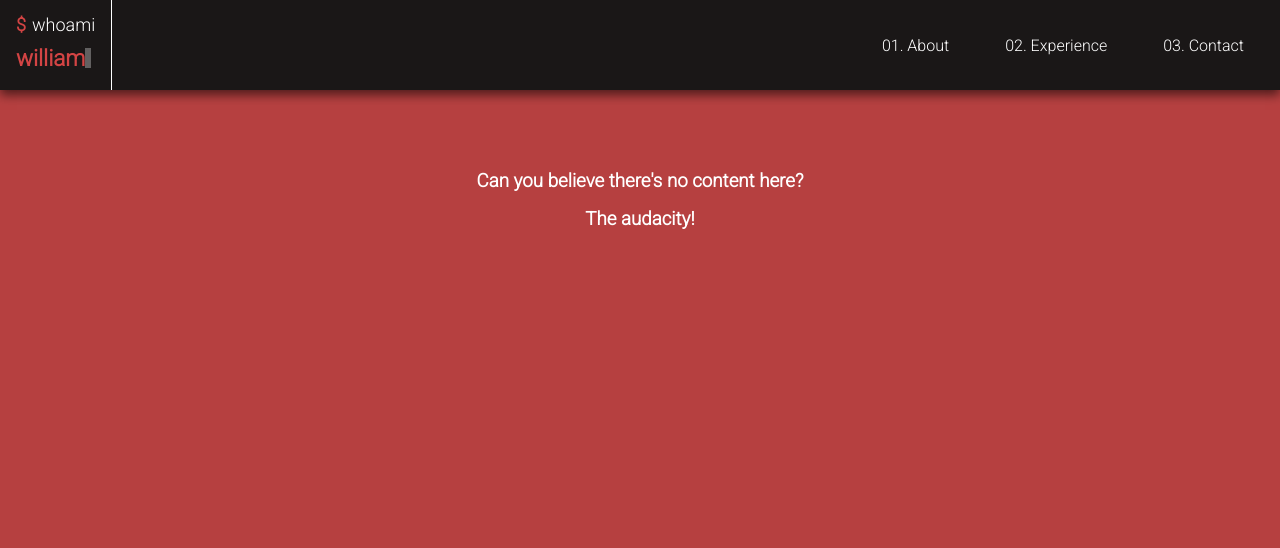
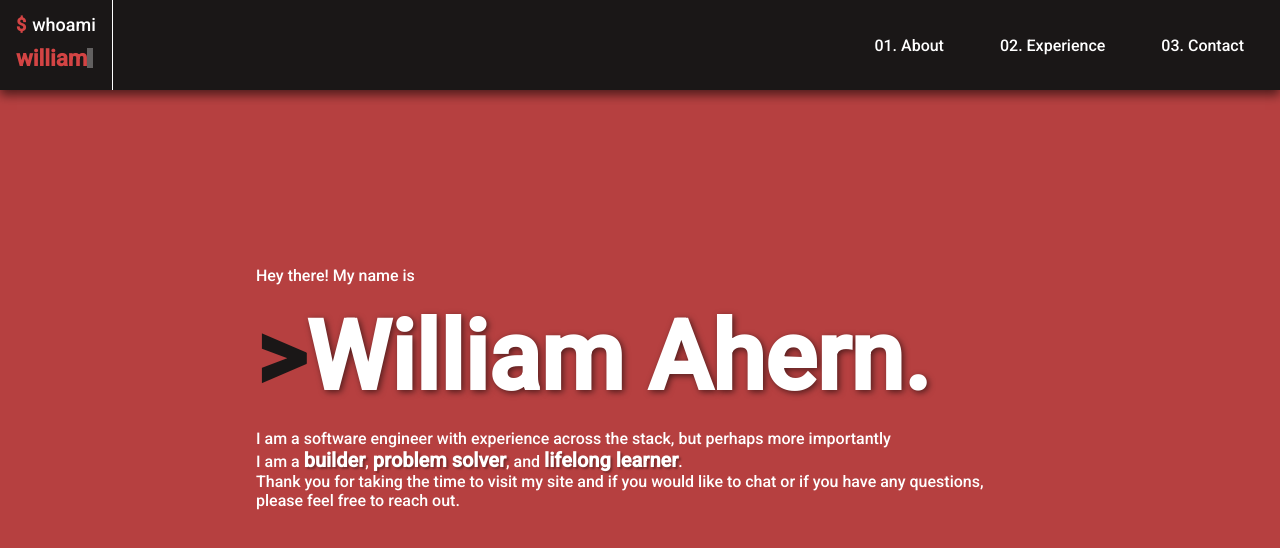
Before and after one commit to wi11ahern/who-am-i, a React (Vite) app: page / in a window 1280 px wide. Shown: the top 548 px of the page. Built offline with nearby package versions, Linux system fonts and the light colour scheme.

Commit message:
Add greeting component

```diff
--- a/index.html
+++ b/index.html
@@ -23,7 +23,7 @@
     <link rel="preconnect" href="https://fonts.googleapis.com" />
     <link rel="preconnect" href="https://fonts.gstatic.com" crossorigin />
     <link
-      href="https://fonts.googleapis.com/css2?family=Open+Sans&family=Roboto:wght@300&display=swap"
+      href="https://fonts.googleapis.com/css2?family=Open+Sans&family=Roboto:wght@300;500&display=swap"
       rel="stylesheet"
     />
     <link rel="manifest" href="/site.webmanifest" />
--- a/src/App.tsx
+++ b/src/App.tsx
@@ -1,15 +1,11 @@
+import Greeting from "./components/greeting/greeting";
 import Header from "./components/layout/header";
 
 function App() {
   return (
     <>
       <Header />
-      <h3 style={{ textAlign: "center", padding: "5rem 0 0 0" }}>
-        Can you believe there's no content here?
-      </h3>
-      <h3 style={{ textAlign: "center", padding: "1rem 0 0 0" }}>
-        The audacity!
-      </h3>
+      <Greeting />
     </>
   );
 }
--- /dev/null
+++ b/src/components/greeting/greeting.module.css
@@ -0,0 +1,38 @@
+.greeting {
+  margin: 10rem auto 0 auto;
+  width: 800px;
+  text-align: left;
+  display: flex;
+  flex-direction: column;
+  background-color: transparent;
+}
+
+.greeting-top {
+  margin-bottom: 1rem;
+  background-color: transparent;
+}
+
+.name {
+  background-color: transparent;
+  margin: 0;
+  font-size: 6rem;
+  text-align: left;
+  text-shadow: 2px 2px 6px rgba(0, 0, 0, 0.557);
+  margin-bottom: 1rem;
+}
+
+.bracket {
+  color: var(--black);
+  text-shadow: none;
+}
+
+.greeting-bot {
+  margin-top: 0;
+  background-color: transparent;
+}
+
+.greeting-bot span {
+  text-shadow: 2px 2px 2px rgba(0, 0, 0, 0.322);
+  font-weight: bold;
+  font-size: 1.25rem;
+}
--- /dev/null
+++ b/src/components/greeting/greeting.tsx
@@ -0,0 +1,29 @@
+import Card from "../ui/card";
+import styles from "./greeting.module.css";
+
+interface Props {}
+
+const Greeting = (props: Props) => {
+  return (
+    <Card className={styles.greeting}>
+      <p className={styles["greeting-top"]}>Hey there! My name is</p>
+      <h1 className={styles.name}>
+        <span className={styles.bracket}>&gt;</span>William Ahern.
+      </h1>
+      <p>
+        I am a software engineer with experience across the stack, but perhaps
+        more importantly
+      </p>
+      <p className={styles["greeting-bot"]}>
+        I am a <span>builder</span>, <span>problem solver</span>, and{" "}
+        <span>lifelong learner</span>.
+      </p>
+      <p className={styles["greeting-bot"]}>
+        Thank you for taking the time to visit my site and if you would like to
+        chat or if you have any questions, please feel free to reach out.
+      </p>
+    </Card>
+  );
+};
+
+export default Greeting;
```
Also changed, not shown: src/index.css (line endings or trailing spaces).
